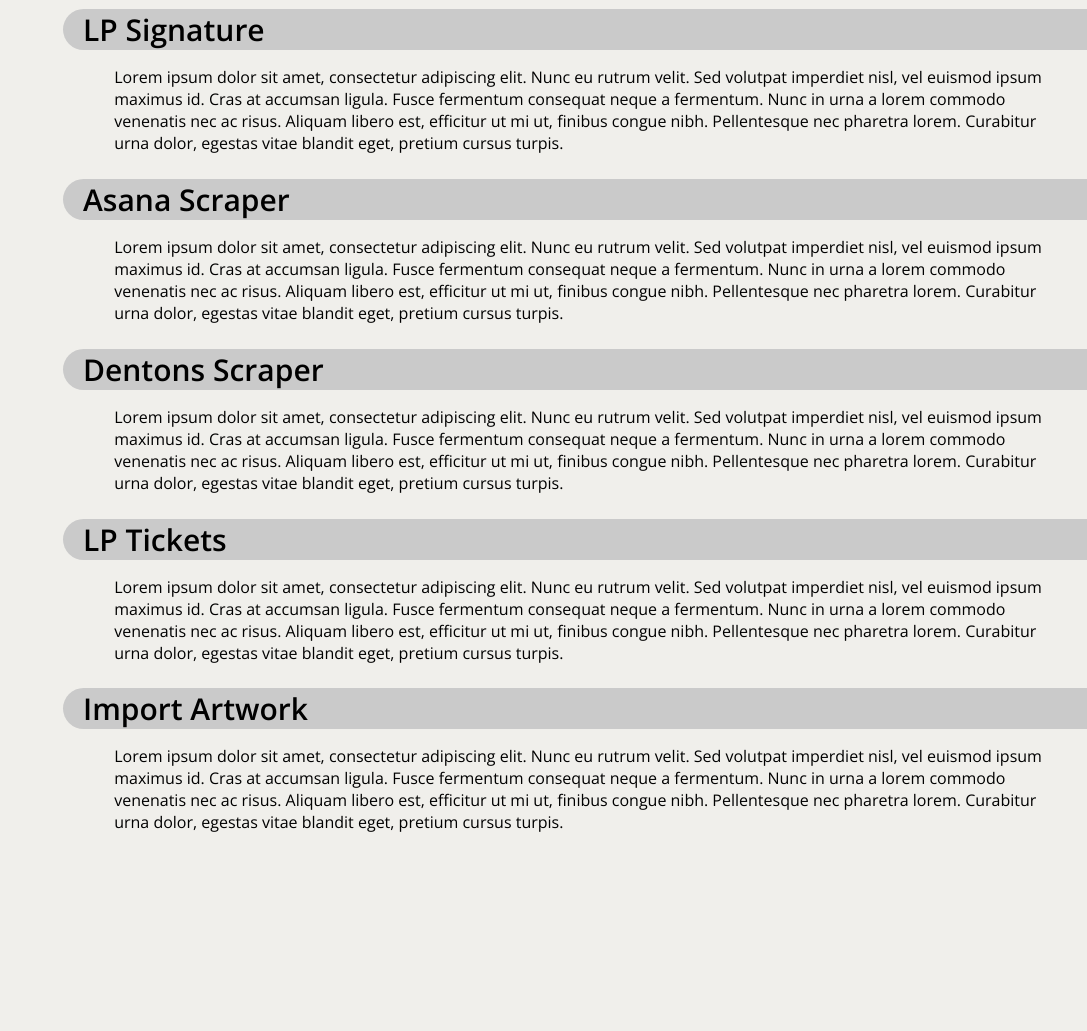
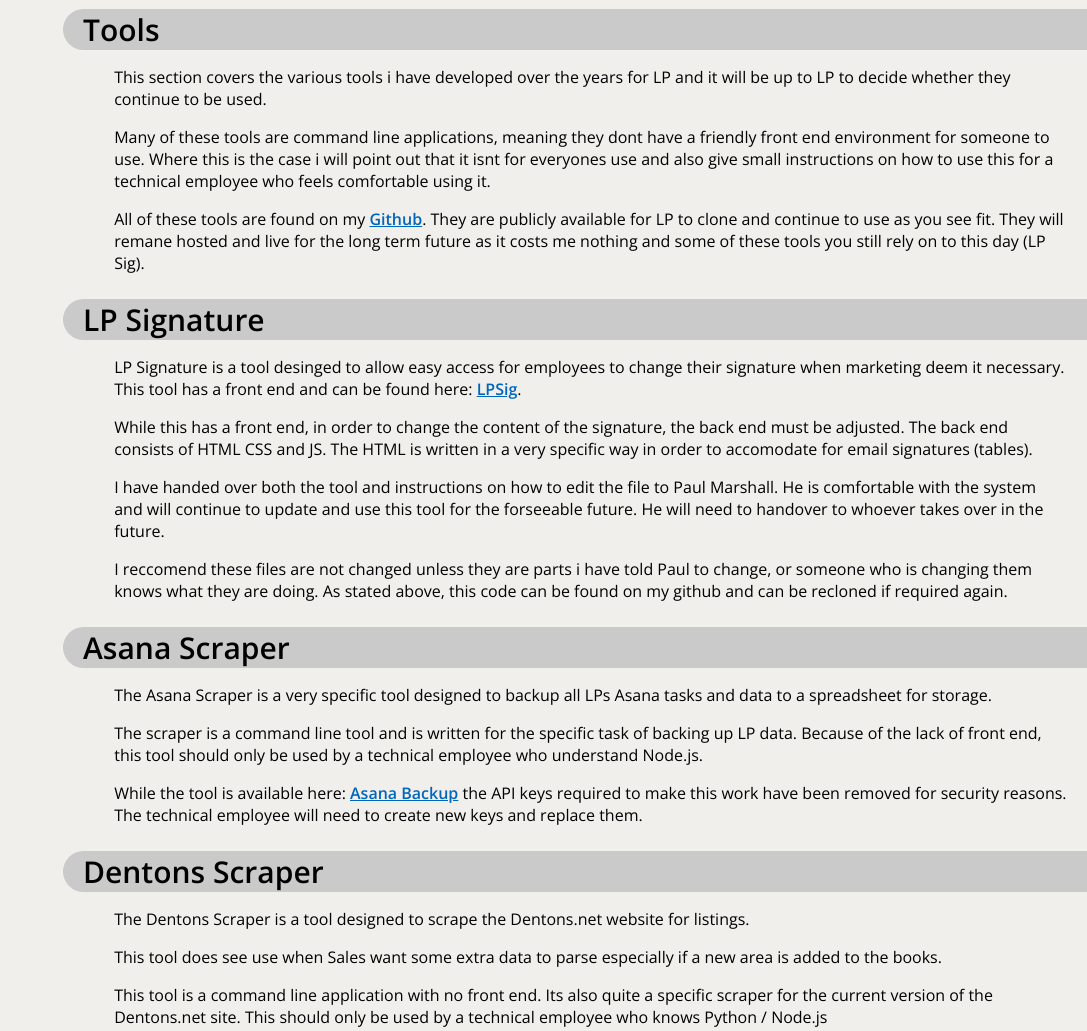
Before and after one commit to tomstrat/lp_handover, a plain HTML site: page index.html in a window 1280 px wide. Shown: the part 4100-5131 px from the top of the page, without its empty margins (193-1280 px from the left). Before the commit the page ends 4949 px from the top, so only its background shows below. Drawn offline with nearby package versions, Linux system fonts and the light colour scheme.

Commit message:
added more

```diff
--- a/index.html
+++ b/index.html
@@ -21,7 +21,7 @@
         <article>
           <p>I have previously written a "handbook" or guide to anything Local Pages Websites. It can be found in this
             location: <a
-              href="https://localpages.sharepoint.com/:w:/g/EQHoZi6aen9Hpf6jnX4LC2IBtRoEiw4hNJwY6EXr9s4L1g?e=ur7jKx">Compendium</a>.
+              href="https://localpages.sharepoint.com/:w:/g/EQHoZi6aen9Hpf6jnX4LC2IBtRoEiw4hNJwY6EXr9s4L1g?e=ur7jKx" target="_blank">Compendium</a>.
           </p>
           <p>This should be used when dealing with anything related to our website offerings. Some of this information
             will be duplicated in this document, and where this is the case, is where i deem it vital or more important.
@@ -90,7 +90,7 @@
           <p>This is the tool used to download XML from the current database. Its in a hidden URL location: “database.ad.localpages.co.uk/index.php?target=directorygenerator”.</p>
           <p>Its simple to use, simply pick a book to download and choose XML. </p>
           <p>DO NOT choose XML + AUI as this setting is in testing and doesn’t do as intended.</p>
-          <p>There is a guide on SharePoint on how to add this data to the InDesign document found here: <a href="https://localpages.sharepoint.com/:f:/s/LocalPages/Eosi_ux-rB9UqEi-55s0Cv8B5F88q5zNLVaTLj3i7Tonuw?e=SpeQps">Guide</a></p>
+          <p>There is a guide on SharePoint on how to add this data to the InDesign document found here: <a href="https://localpages.sharepoint.com/:f:/s/LocalPages/Eosi_ux-rB9UqEi-55s0Cv8B5F88q5zNLVaTLj3i7Tonuw?e=SpeQps" target="_blank">Guide</a></p>
         </article>
       </div>
       <div class="innerArticle">
@@ -118,7 +118,7 @@
       <div class="innerArticle">
         <h2>TC Reports</h2>
         <article>
-          <p>Regarding any spreadsheet I have worked on in the past, chances are you will find its location in TC Reports which is on sharepoint here: <a href="https://localpages.sharepoint.com/:f:/s/LocalPages/ErqzJ70sNuBFkmtKtjzfEocBvtyPksKnmLVTCYLf0YxH_w?e=7YRSFM">Reports</a></p>
+          <p>Regarding any spreadsheet I have worked on in the past, chances are you will find its location in TC Reports which is on sharepoint here: <a href="https://localpages.sharepoint.com/:f:/s/LocalPages/ErqzJ70sNuBFkmtKtjzfEocBvtyPksKnmLVTCYLf0YxH_w?e=7YRSFM" target="_blank">Reports</a></p>
           <p>Feel free to move, edit and use to your wishes. You may find spreadsheets I have worked on that you need, or formulae that I wrote in which you can steal and use on other spreadsheets.</p>
           <p>The below topics covered are all based inside of TC reports.</p>
         </article>
@@ -127,11 +127,11 @@
         <h2>Phone Data</h2>
         <article>
           <h3>BT</h3>
-          <p>The BT phone data can be found in TC Reports under Sales Call Monitor. BT Phone data is found on their <a href="https://btcloudvoice.bt.com/businessportal/login.jsp">portal</a>. Login credentials can be found with Ollie.</p>
+          <p>The BT phone data can be found in TC Reports under Sales Call Monitor. BT Phone data is found on their <a href="https://btcloudvoice.bt.com/businessportal/login.jsp" target="_blank">portal</a>. Login credentials can be found with Ollie.</p>
           <p>The data retrieved is only based on the landlines of Local Pages, for Sales purposes this is now virtually mute as sales primarily use their mobile phones. That being said this data can still be used to find numbers who called Local Pages or who employees called from the landlines.</p>
-          <p>This portal can also be used to update the settings of the phones in the office. There are MANY settings all of which can be confusing (I don’t fully understand them all). Despite this the support team for BT Cloud Voice are very helpful and always give me the needed information. <a href="https://btbusiness.custhelp.com/app/categories/contact/c/5081">Support</a></p>
+          <p>This portal can also be used to update the settings of the phones in the office. There are MANY settings all of which can be confusing (I don’t fully understand them all). Despite this the support team for BT Cloud Voice are very helpful and always give me the needed information. <a href="https://btbusiness.custhelp.com/app/categories/contact/c/5081" target="_blank">Support</a></p>
           <h3>Vodafone</h3>
-          <p>The Vodafone data can be found in TC Reports under Sales Call Monitor. Vodafone data is found on their <a href="https://online.vodafone.co.uk/dispatch/Portal/appmanager/vodafone/wrp?_nfpb=true&_pageLabel=Page_AccReg_LoginService&pageID=MV_0000">portal</a>. Login credentials can be found with Ollie.</p>
+          <p>The Vodafone data can be found in TC Reports under Sales Call Monitor. Vodafone data is found on their <a href="https://online.vodafone.co.uk/dispatch/Portal/appmanager/vodafone/wrp?_nfpb=true&_pageLabel=Page_AccReg_LoginService&pageID=MV_0000" target="_blank">portal</a>. Login credentials can be found with Ollie.</p>
           <p>The data retrieved is based on the mobile phones of Local Pages. This is the primary data for Sales. It should be noted that the data can only be taken in 3-6 month intervals and starting and ending in the middle of the month. This is due to the billing period. </p>
           <p>It should also be noted that their portal is very temperamental and often breaks or is offline. Also many of the buttons don’t do as intended or don’t work at all.</p>
         </article>
@@ -153,39 +153,38 @@
     <div class="article">
       <h1>LP Tools</h1>
       <div class="innerArticle">
+        <h2>Tools</h2>
+        <article>
+          <p>This section covers the various tools i have developed over the years for LP and it will be up to LP to decide whether they continue to be used.</p>
+          <p>Many of these tools are command line applications, meaning they dont have a friendly front end environment for someone to use. Where this is the case i will point out that it isnt for everyones use and also give small instructions on how to use this for a technical employee who feels comfortable using it.</p>
+          <p>All of these tools are found on my <a href="https://github.com/tomstrat" target="_blank">Github</a>. They are publicly available for LP to clone and continue to use as you see fit. They will remane hosted and live for the long term future as it costs me nothing and some of these tools you still rely on to this day (LP Sig).</p>
+        </article>
+      </div>
+      <div class="innerArticle">
         <h2>LP Signature</h2>
         <article>
-          <p>Lorem ipsum dolor sit amet, consectetur adipiscing elit. Nunc eu rutrum velit. Sed volutpat imperdiet nisl,
-            vel
-            euismod ipsum maximus id. Cras at accumsan ligula. Fusce fermentum consequat neque a fermentum. Nunc in urna
-            a
-            lorem commodo venenatis nec ac risus. Aliquam libero est, efficitur ut mi ut, finibus congue nibh.
-            Pellentesque
-            nec pharetra lorem. Curabitur urna dolor, egestas vitae blandit eget, pretium cursus turpis.</p>
+          <p>LP Signature is a tool desinged to allow easy access for employees to change their signature when marketing deem it necessary. This tool has a front end and can be found here: <a href="https://tomstrat.github.com/LPSig" target="_blank">LPSig</a>.</p>
+          <p>While this has a front end, in order to change the content of the signature, the back end must be adjusted. The back end consists of HTML CSS and JS. The HTML is written in a very specific way in order to accomodate for email signatures (tables).</p>
+          <p>I have handed over both the tool and instructions on how to edit the file to Paul Marshall. He is comfortable with the system and will continue to update and use this tool for the forseeable future. He will need to handover to whoever takes over in the future.</p>
+          <p>I reccomend these files are not changed unless they are parts i have told Paul to change, or someone who is changing them knows what they are doing. As stated above, this code can be found on my github and can be recloned if required again.</p>
         </article>
       </div>
       <div class="innerArticle">
         <h2>Asana Scraper</h2>
         <article>
-          <p>Lorem ipsum dolor sit amet, consectetur adipiscing elit. Nunc eu rutrum velit. Sed volutpat imperdiet nisl,
-            vel
-            euismod ipsum maximus id. Cras at accumsan ligula. Fusce fermentum consequat neque a fermentum. Nunc in urna
-            a
-            lorem commodo venenatis nec ac risus. Aliquam libero est, efficitur ut mi ut, finibus congue nibh.
-            Pellentesque
-            nec pharetra lorem. Curabitur urna dolor, egestas vitae blandit eget, pretium cursus turpis.</p>
+          <p>The Asana Scraper is a very specific tool designed to backup all LPs Asana tasks and data to a spreadsheet for storage.</p>
+          <p>The scraper is a command line tool and is written for the specific task of backing up LP data. Because of the lack of front end, this tool should only be used by a technical employee who understand Node.js.</p>
+          <p>While the tool is available here: <a href="https://github.com/tomstrat/asanaBackup" target="_blank">Asana Backup</a> the API keys required to make this work have been removed for security reasons. The technical employee will need to create new keys and replace them.</p>
         </article>
       </div>
       <div class="innerArticle">
         <h2>Dentons Scraper</h2>
         <article>
-          <p>Lorem ipsum dolor sit amet, consectetur adipiscing elit. Nunc eu rutrum velit. Sed volutpat imperdiet nisl,
-            vel
-            euismod ipsum maximus id. Cras at accumsan ligula. Fusce fermentum consequat neque a fermentum. Nunc in urna
-            a
-            lorem commodo venenatis nec ac risus. Aliquam libero est, efficitur ut mi ut, finibus congue nibh.
-            Pellentesque
-            nec pharetra lorem. Curabitur urna dolor, egestas vitae blandit eget, pretium cursus turpis.</p>
+          <p>The Dentons Scraper is a tool designed to scrape the Dentons.net website for listings.</p>
+          <p>This tool does see use when Sales want some extra data to parse especially if a new area is added to the books.</p>
+          <p>This tool is a command line application with no front end. Its also quite a specific scraper for the current version of the Dentons.net site. This should only be used by a technical employee who knows Python / Node.js</p>
+          <p>The current Dentons.net site has an empty robots.txt (the file stating scrapers allowance. <strong>THIS COULD CHANGE</strong> and if thats the case then i reccomend you do not scrape unless confident its still ok to do so.</p>
+          <p>The scraper can be found here <a href="https://github.com/denton-scrape" target="_blank">Scraper</a></p>
         </article>
       </div>
       <div class="innerArticle">
```
